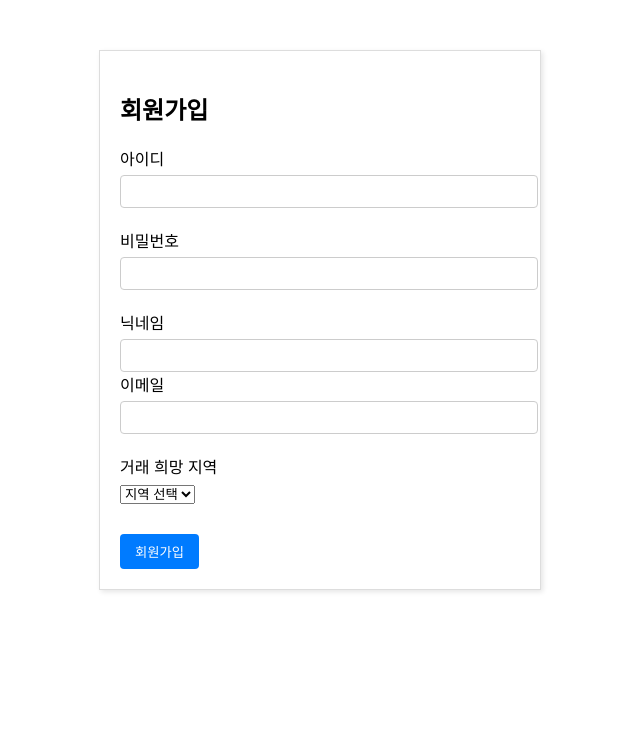
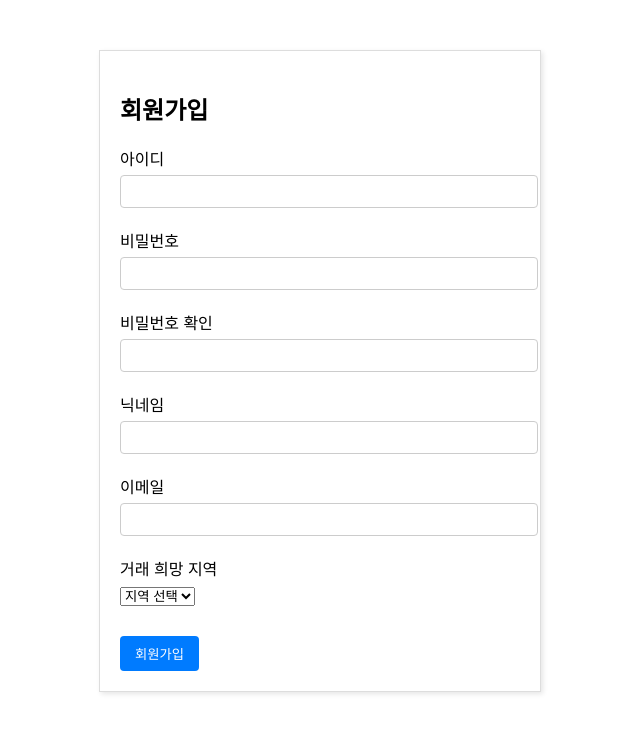
Before and after one commit to L-ETS/LETS, a React (Create React App) app in the folder client/: page /user/register in a window 1280 px wide. Shown: the top 732 px of the page, without its empty margins (320-960 px from the left). Built offline with nearby package versions, Linux system fonts and the light colour scheme.

Commit message:
정규표현식 + 비밀번호 확인 추가

```diff
--- a/client/src/pages/Register.js
+++ b/client/src/pages/Register.js
@@ -8,12 +8,14 @@ function Register() {
 
   const [userId, setUserId] = useState('');
   const [password, setPassword] = useState('');
+  const [passwordCheck, setPasswordCheck] = useState('');
   const [nickname, setNickname] = useState('');
   const [email, setEmail] = useState('');
   const [region, setRegion] = useState('');
 
   const [userIdError, setUserIdError] = useState('');
   const [passwordError, setPasswordError] = useState('');
+  const [passwordCheckError, setPasswordCheckError] = useState('');
   const [nicknameError, setNicknameError] = useState('');
   const [emailError, setEmailError] = useState('');
   const [regionError, setRegionError] = useState('');
@@ -38,6 +40,12 @@ function Register() {
       setPasswordError('올바른 비밀번호 형식이 아닙니다. [대소문자, 숫자로 8 ~ 20자]');
     } else {
       setPasswordError('');
+    }
+
+    if (passwordCheck != password) {
+      setPasswordCheckError('비밀번호가 일치하지 않습니다.');
+    } else {
+      setPasswordCheckError('');
     }
 
     if (!nicknameRegex.test(nickname)) {
@@ -82,7 +90,19 @@ function Register() {
           {passwordError && <p>{passwordError}</p>}
         </div>
 
-        <div>
+        <div className="input-group">
+          <label htmlFor="passwordCheck">비밀번호 확인</label>
+          <input
+            type="password"
+            id="passwordCheck"
+            value={passwordCheck}
+            onChange={(e) => setPasswordCheck(e.target.value)}
+            required
+          />
+          {passwordCheckError && <p>{passwordCheckError}</p>}
+        </div>
+
+        <div className="input-group">
           <label htmlFor="nickname">닉네임</label>
           <input
             type="text"
```
